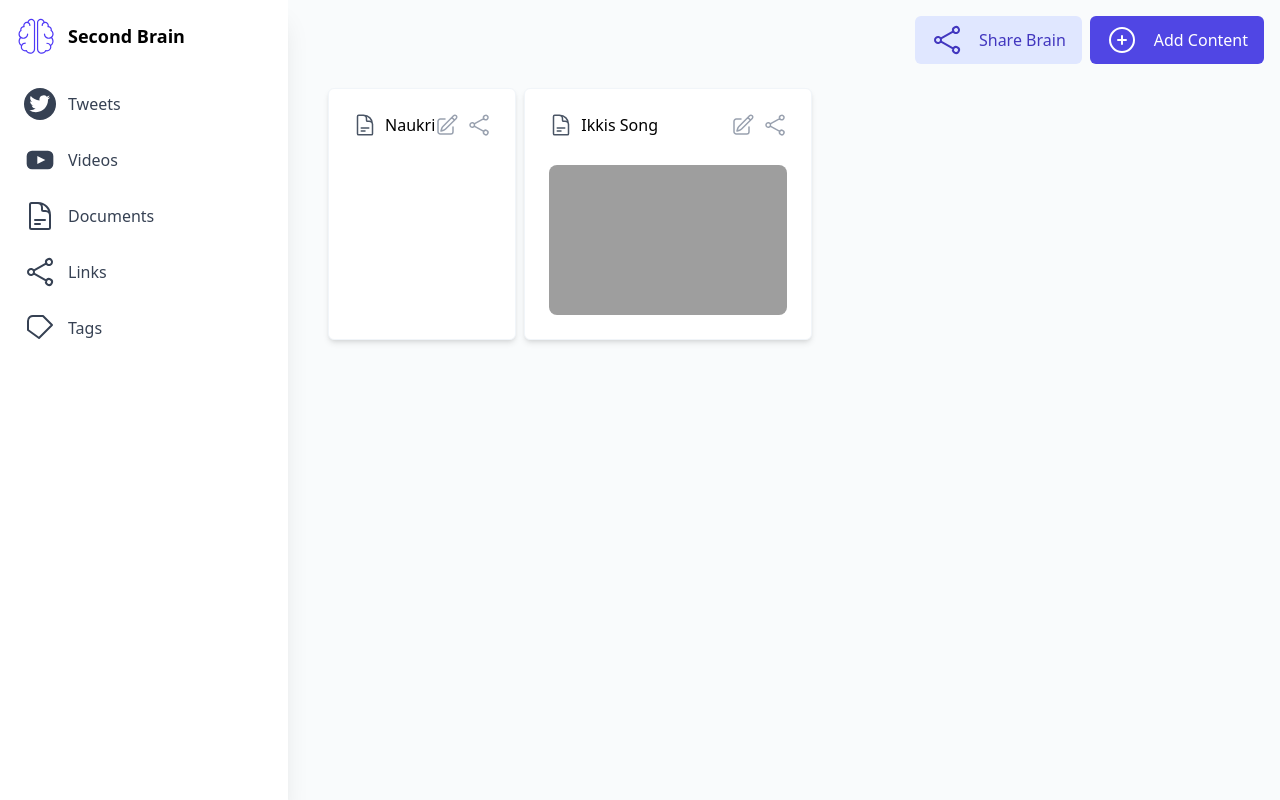
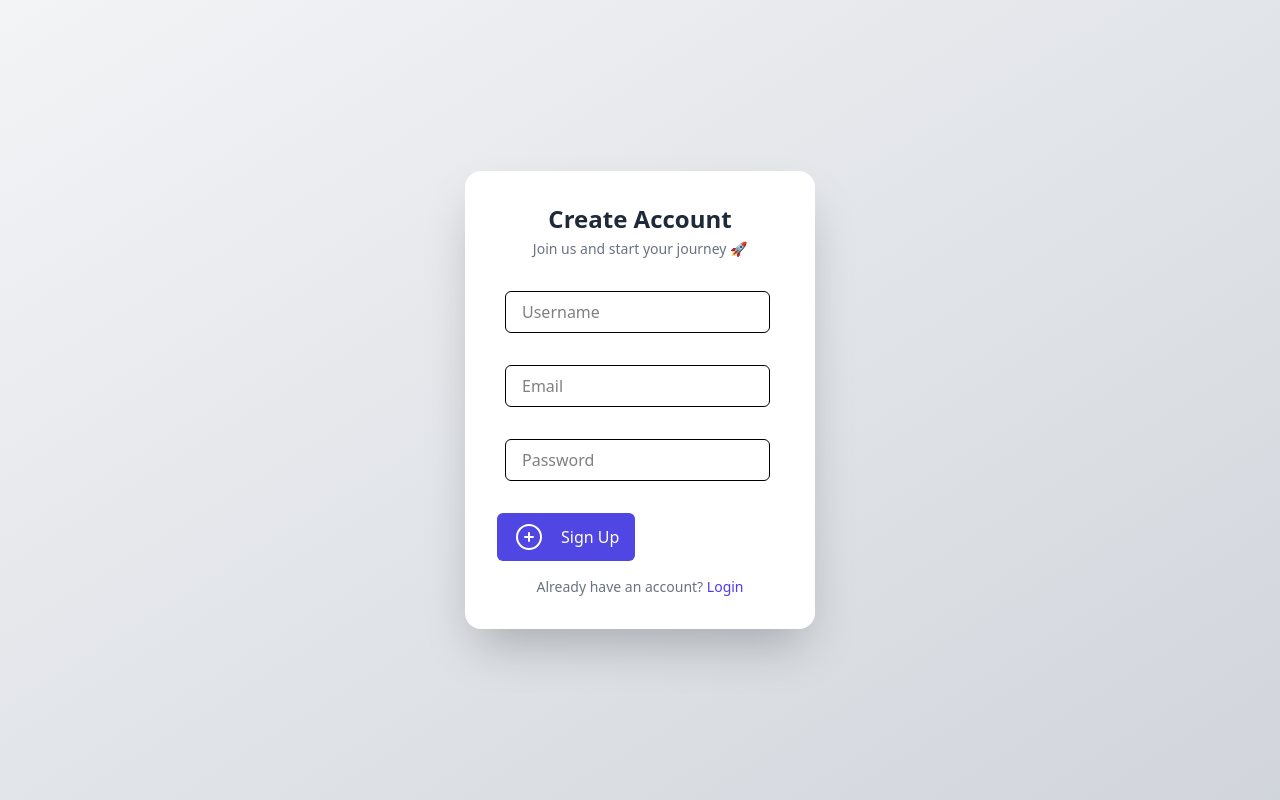
Before and after one commit to anjeetsingh7155/secondBrain_Frontend, a React (Vite) app: page /signup in a window 1280 px wide. Built offline with nearby package versions, Linux system fonts and the light colour scheme; grey boxes are pictures that could not be loaded.

Commit message:
Finally completed the structure and now connecting it with the backend

```diff
--- a/src/App.tsx
+++ b/src/App.tsx
@@ -1,34 +1,21 @@
 import './App.css'
-import { Button } from './components/ui/Button'
-import { PlusIcon } from './components/Icons/PlusIcon'
-import { Card } from './components/ui/Card'
-import { ShareIcon } from './components/Icons/ShareIcon'
-import { CreateContentModel } from './components/ui/CreateContentModel'
-import { useState } from 'react'
-import { SideBar } from './components/ui/SideBar'
+import { SignIn } from './Pages/SignIn'
+import { DashBoard } from "./Pages/Dashboard"
+import { BrowserRouter ,Route, Routes } from 'react-router-dom'
+import { SignUp } from './Pages/SignUp'
 
 function App() {
-const [ModelOpen ,SetModelOpen] = useState(false)
+
   return (
-    <div  >
-  <SideBar></SideBar>
-  <div className='p-4 ml-72 bg-blue-50 min-h-screen'>
-     <CreateContentModel open = {ModelOpen} onClose={()=>{
-      SetModelOpen(false)
-     }}/>
-    <div className='flex justify-end gap-2'>
-          <Button variant='secondary' size='md' text='Share Brain' startIcon={<ShareIcon size='md'/>} ></Button>
-      <Button variant='primary' size='md' text='Add Content' startIcon={<PlusIcon size='md'/>} onClick={()=>{
-        SetModelOpen(true)
-      }} ></Button>
-    </div>
-
-    <div  className='p-6 flex  gap-2 '>
-     <Card title='Naukri' type='twitter' link='https://x.com/ANJEETSING2025/status/1966013982625481157?ref_src=twsrc%5Etfw%22%3ESeptember'/>
-      <Card title='Ikkis Song' type='youtube' link='https://www.youtube.com/watch?v=oafxkMv4xnc'/>
-    </div>
-    </div>
-    </div>
+    <>
+   <BrowserRouter>
+   <Routes>
+<Route path='/signup' element={<SignUp/>}/>
+<Route path='/signin' element={<SignIn/>}/>
+<Route path='/dashboard' element={<DashBoard/>}/>
+   </Routes>
+   </BrowserRouter>
+    </>
   )
 }
 
--- a/src/Pages/SignUp.tsx
+++ b/src/Pages/SignUp.tsx
@@ -1,14 +1,24 @@
+import { useRef } from "react";
 import { PlusIcon } from "../components/Icons/PlusIcon";
 import { Button } from "../components/ui/Button";
 import { Input } from "../components/ui/Input";
 
 export const SignUp = () => {
+  const UsernameRef = useRef<HTMLInputElement>(null);
+  const EmailRef = useRef<HTMLInputElement>(null);
+  const PasswordRef = useRef<HTMLInputElement>(null);
+
+  function signup() {
+    const Username = UsernameRef.current?.value;
+    const Email = EmailRef.current?.value;
+    const Password = PasswordRef.current?.value;
+
+    console.log(Username, Email, Password);
+  }
+
   return (
     <div className="h-screen w-screen bg-linear-to-br from-gray-100 to-gray-300 flex justify-center items-center">
-
-
       <div className="bg-white shadow-2xl rounded-2xl p-8 w-87.5">
-
 
         <div className="mb-6 text-center">
           <h1 className="text-2xl font-bold text-gray-800">Create Account</h1>
@@ -17,11 +27,10 @@ export const SignUp = () => {
           </p>
         </div>
 
-
         <div className="flex flex-col gap-4">
-          <Input placeholder="Username" />
-          <Input placeholder="Email" />
-          <Input placeholder="Password" />
+          <Input ref={UsernameRef} placeholder="Username" />
+          <Input ref={EmailRef} placeholder="Email" />
+          <Input ref={PasswordRef} placeholder="Password" />
         </div>
 
         <div className="mt-6">
@@ -30,6 +39,7 @@ export const SignUp = () => {
             text="Sign Up"
             size="md"
             startIcon={<PlusIcon size="md" />}
+            onClick={signup}
           />
         </div>
 
--- a/src/components/ui/Input.tsx
+++ b/src/components/ui/Input.tsx
@@ -1,13 +1,20 @@
-import React from "react";
+import  { forwardRef } from "react";
 
 interface InputProps {
-    ref? : React.Ref<HTMLInputElement>;
     placeholder: string;
 }
-export function Input({ ref, placeholder }: InputProps) {
+
+export const Input = forwardRef<HTMLInputElement, InputProps>(
+  ({ placeholder }, ref) => {
     return (
-        <div className="">
-            <input type="text" placeholder={placeholder} ref={ref} className="px-4 py-2 border rounded-md m-2" />
-        </div>
+      <div>
+        <input
+          type="text"
+          placeholder={placeholder}
+          ref={ref}
+          className="px-4 py-2 border rounded-md m-2"
+        />
+      </div>
     );
-}
+  }
+);
```
